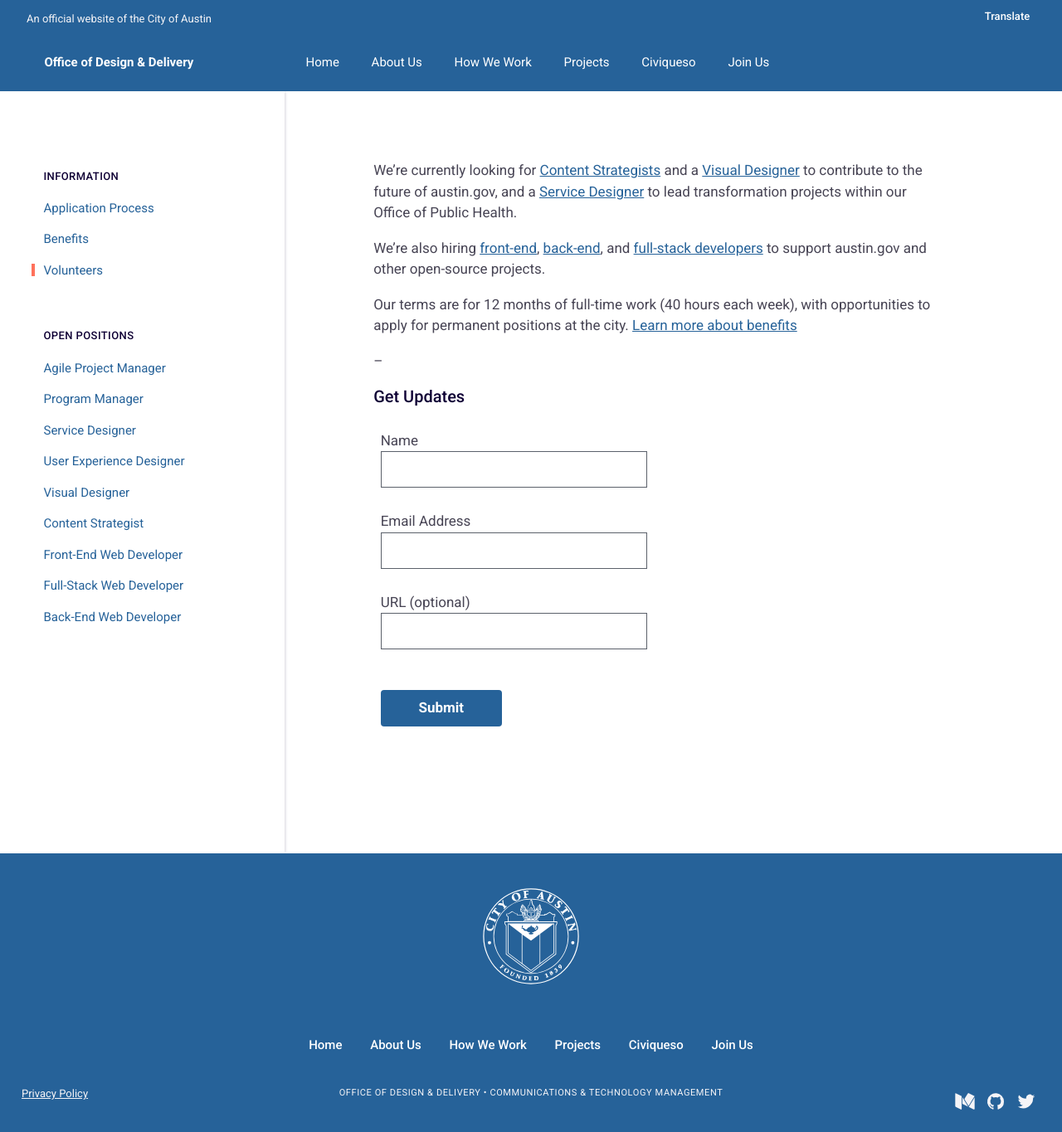
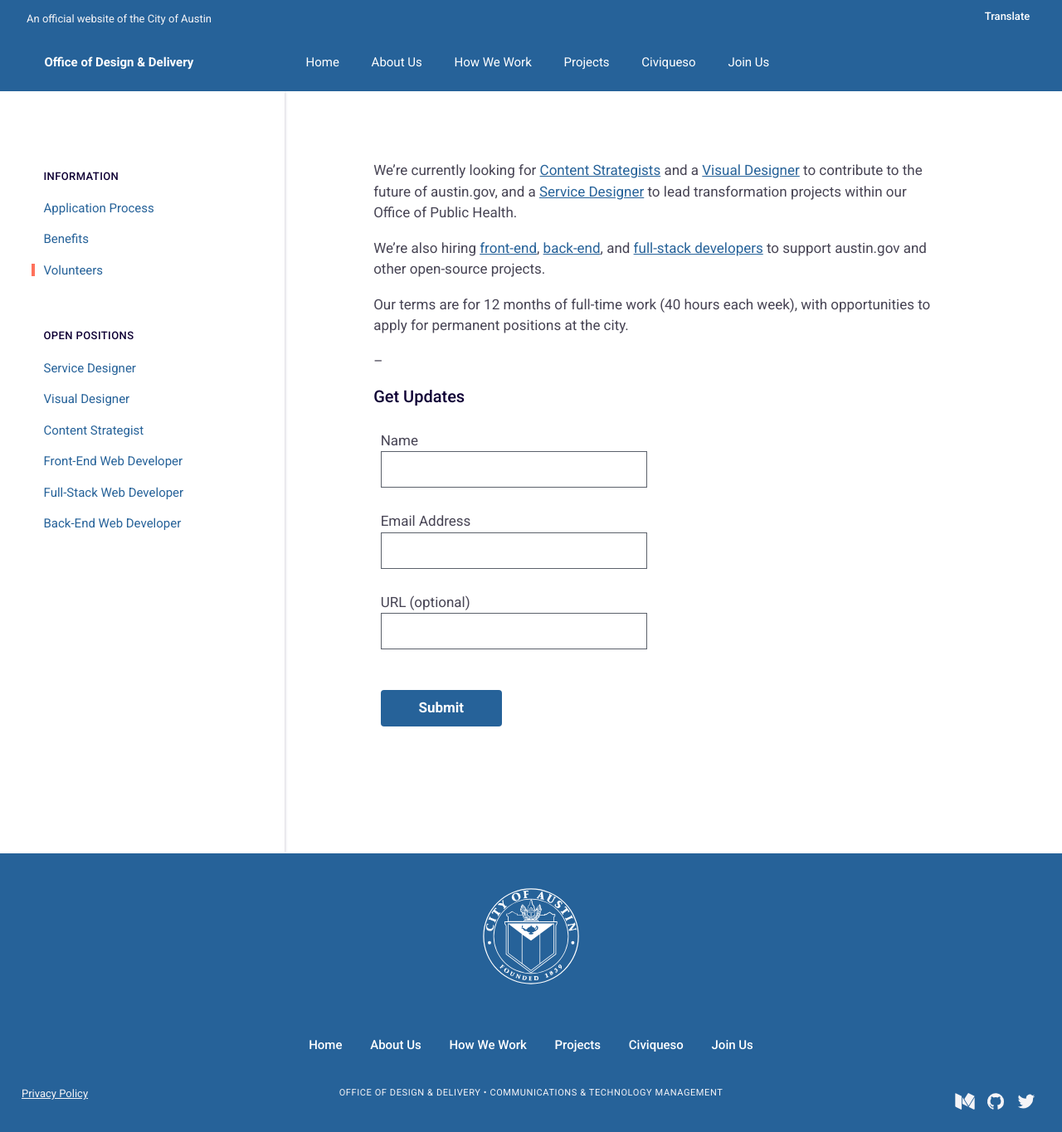
Before and after one commit to opensavannah/ProjectResilience, a Jekyll site: the page built from _jobs/information/join-us.md, in a window 1280 px wide and 1365 px high. Shown: the whole window at 83% size. Built offline with Jekyll 4.4.1, drawn with Linux system fonts in a browser that asks for light colours; comment, search, counter and statistics services are not loaded.

Commit message:
edit pages, change join apostrophe

```diff
--- a/_jobs/information/join-us.md
+++ b/_jobs/information/join-us.md
@@ -14,11 +14,11 @@ lede_markdown: We are a team of passionate, civic-minded professionals who work
 {% include recursive-nav.html items=items base_path=base_path  %}
 </div>
 
-We’re currently looking for [Content Strategists](/join/positions/content-strategist/) and a [Visual Designer](/join/positions/visual-designer/) to contribute to the future of austin.gov, and a [Service Designer](/join/positions/service-designer/) to lead transformation projects within our Office of Public Health.
+We're currently looking for [Content Strategists](/join/positions/content-strategist/) and a [Visual Designer](/join/positions/ui-designer/) to contribute to the future of austin.gov, and a [Service Designer](/join/positions/service-designer/) to lead transformation projects within our Office of Public Health.
 
 We're also hiring [front-end](/join/positions/full-stack-developer/), [back-end](/join/positions/back-end-developer/), and [full-stack developers](/join/positions/front-end-developer/) to support austin.gov and other open-source projects.
 
-Our terms are for 12 months of full-time work (40 hours each week), with opportunities to apply for permanent positions at the city. [Learn more about benefits](/join/information/benefits/)
+Our terms are for 12 months of full-time work (40 hours each week), with opportunities to apply for permanent positions at the city.
 
 
 
```
Also changed, not shown: _jobs/positions/__agile-project-manager.md (renamed from _jobs/positions/agile-project-manager.md), _jobs/positions/__program-manager.md (renamed from _jobs/positions/program-manager.md), _jobs/positions/__ux-designer.md (renamed from _jobs/positions/ux-designer.md).
